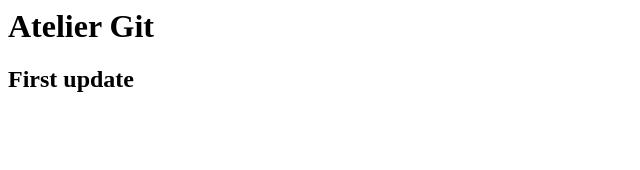
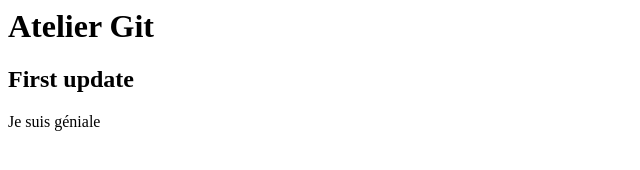
Before and after one commit to code2be-hackathyon/AtelierGit, a plain HTML site: page index.htm in a window 1280 px wide. Shown: the whole page, without its empty margins (0-640 px from the left). Drawn offline with Linux system fonts and the light colour scheme.

Commit message:
mon message

```diff
--- a/index.htm
+++ b/index.htm
@@ -4,4 +4,5 @@
 <body>
     <h1>Atelier Git</h1>
     <h2>First update</h2>
+    <p>Je suis géniale</p>
 </body>
```
